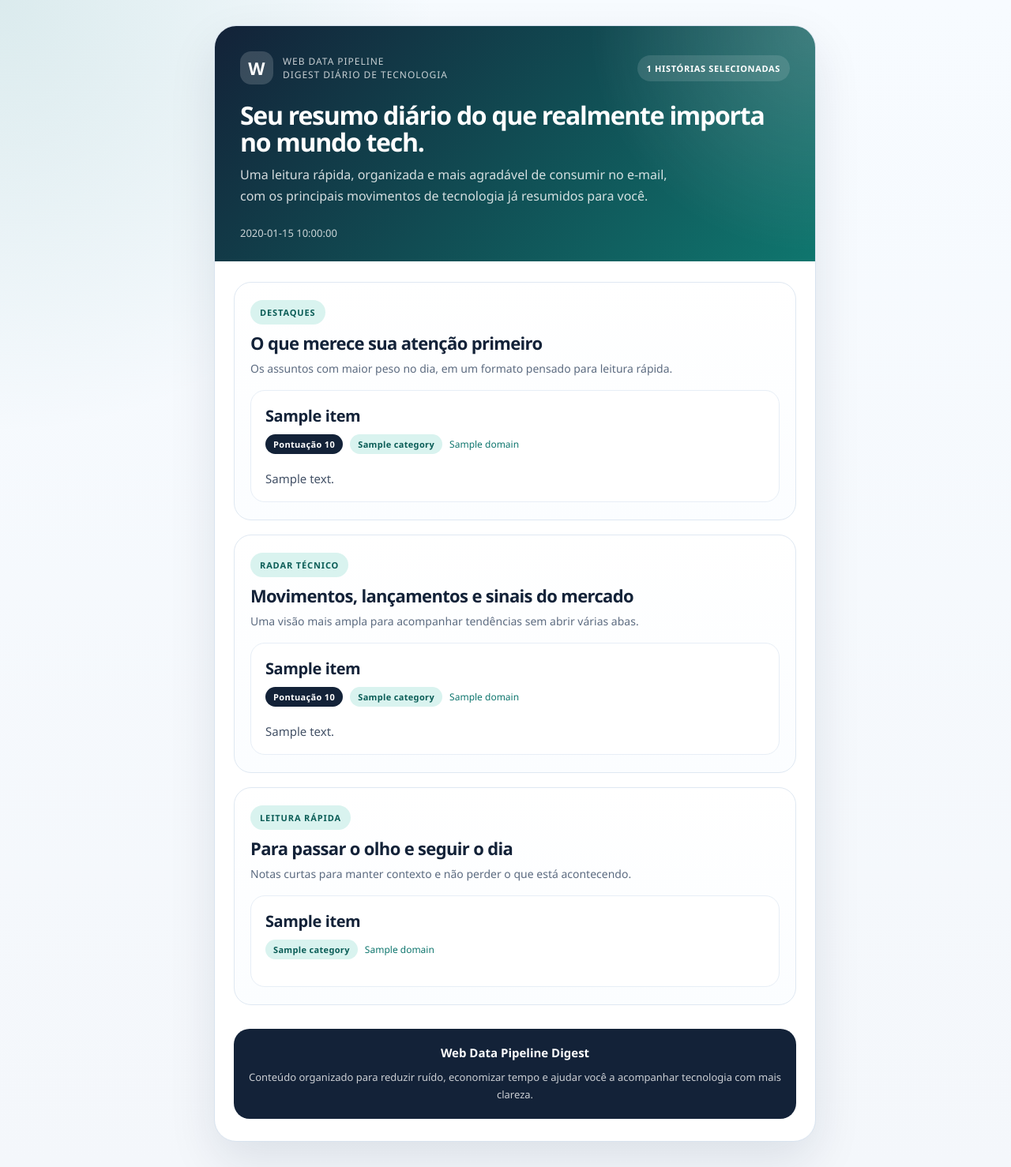
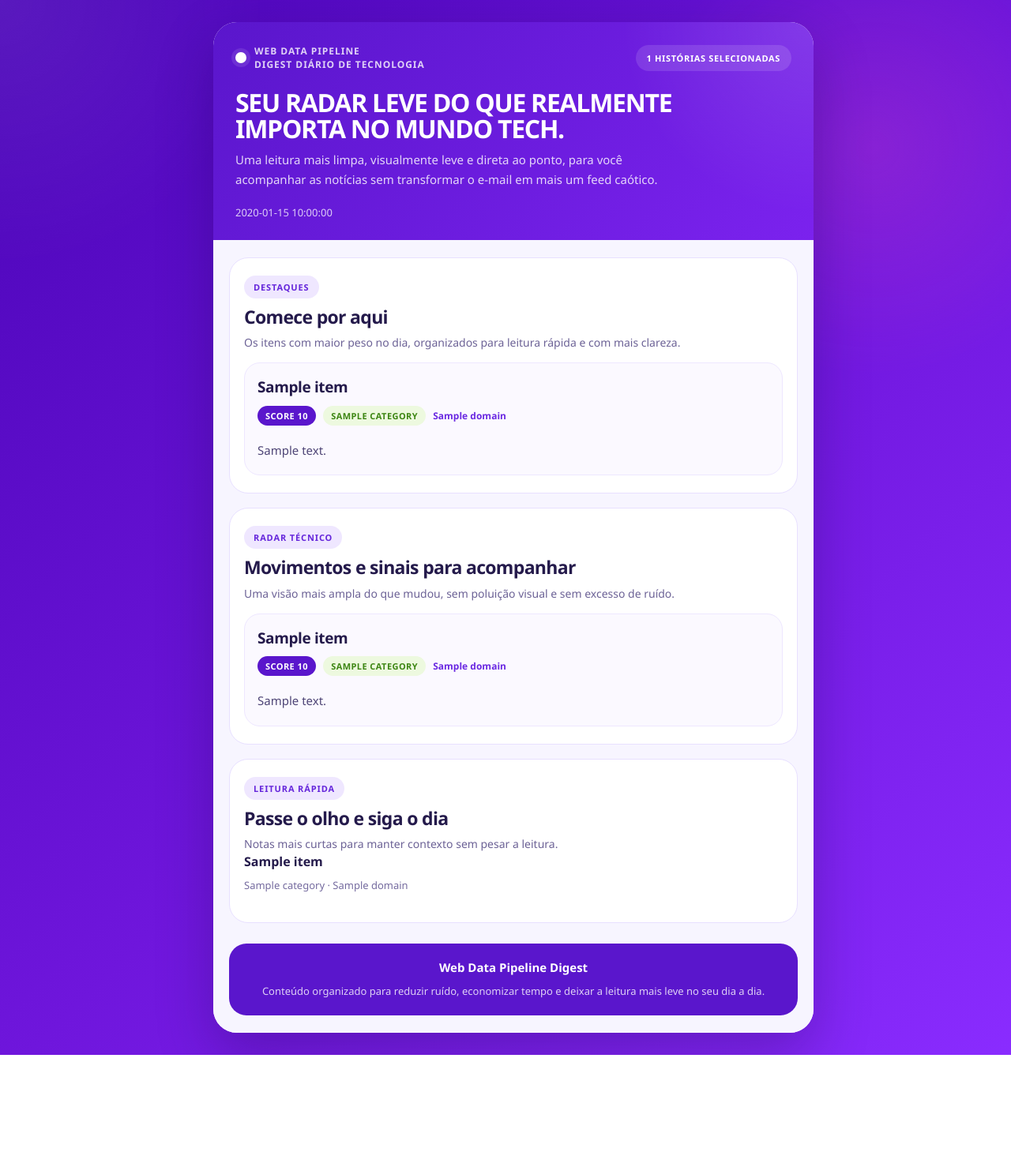
Before and after one commit to only-dpp/web-data-pipeline, a FastAPI app: template app/templates/digest_email.html in a window 1280 px wide. Shown: the whole page at 79% size. After the commit the page ends 1336 px from the top, so only its background shows below. Run offline with FastAPI, Linux system fonts and the light colour scheme; the template is opened without the code that fills it: most values are stand-ins (such as "Sample title", 1, 10 or a date in 2020); parts of the project's set-up code (start-up, migrations or seed data) failed here and were passed over.

Commit message:
modificação no layout do digest por email

```diff
--- a/app/templates/digest_email.html
+++ b/app/templates/digest_email.html
@@ -8,38 +8,38 @@
 body{
     margin:0;
     padding:0;
-    background:#f4f7fb;
-    color:#0e1a2b;
-    font-family:"IBM Plex Sans","Segoe UI",Arial,sans-serif;
+    background:#5a16cc;
+    color:#1d1742;
+    font-family:"Segoe UI",Arial,sans-serif;
 }
 
 a{
-    color:#0f766e;
+    color:#5b2bd6;
 }
 
 .email-shell{
     width:100%;
-    padding:32px 12px;
+    padding:28px 10px;
     background:
-        radial-gradient(circle at top left, rgba(15,118,110,0.12), transparent 28%),
-        linear-gradient(180deg, #f7fbff 0%, #f4f7fb 100%);
+        radial-gradient(circle at top left, rgba(255,255,255,0.08), transparent 18%),
+        radial-gradient(circle at 85% 14%, rgba(255,91,189,0.18), transparent 18%),
+        linear-gradient(135deg, #4b05b8 0%, #6f16dc 52%, #8a2cff 100%);
 }
 
 .email-card{
     max-width:760px;
     margin:0 auto;
-    background:#ffffff;
-    border:1px solid #d8e3ef;
-    border-radius:28px;
+    border-radius:30px;
     overflow:hidden;
-    box-shadow:0 24px 60px rgba(11, 32, 57, 0.10);
+    background:#f7f5ff;
+    box-shadow:0 28px 70px rgba(24, 0, 72, 0.28);
 }
 
 .hero{
-    padding:32px 32px 26px;
+    padding:28px 28px 24px;
     background:
-        radial-gradient(circle at top right, rgba(255,255,255,0.20), transparent 35%),
-        linear-gradient(135deg, #132238 0%, #0f766e 100%);
+        radial-gradient(circle at top right, rgba(255,255,255,0.12), transparent 30%),
+        linear-gradient(135deg, #5a16cc 0%, #7b22ee 100%);
     color:#ffffff;
 }
 
@@ -53,94 +53,87 @@
 .brand{
     display:flex;
     align-items:center;
-    gap:12px;
+    gap:10px;
 }
 
 .brand-mark{
-    width:42px;
-    height:42px;
-    border-radius:14px;
-    display:inline-block;
-    background:rgba(255,255,255,0.16);
-    color:#ffffff;
-    font-size:22px;
-    line-height:42px;
-    text-align:center;
-    font-weight:800;
-    font-family:"Manrope","Segoe UI",Arial,sans-serif;
+    width:14px;
+    height:14px;
+    border-radius:50%;
+    background:#ffffff;
+    box-shadow:0 0 0 5px rgba(255,255,255,0.10);
 }
 
 .brand-copy{
     font-size:12px;
     line-height:1.45;
-    color:rgba(255,255,255,0.76);
+    color:rgba(255,255,255,0.80);
     text-transform:uppercase;
     letter-spacing:0.08em;
+    font-weight:700;
 }
 
 .hero-pill{
     display:inline-block;
-    padding:9px 12px;
+    padding:9px 14px;
     border-radius:999px;
     background:rgba(255,255,255,0.12);
     color:#ffffff;
     font-size:11px;
-    font-weight:700;
+    font-weight:800;
     letter-spacing:0.06em;
     text-transform:uppercase;
 }
 
 .hero-title{
-    margin:22px 0 12px;
+    margin:22px 0 10px;
+    max-width:560px;
     font-size:32px;
     line-height:1.05;
     font-weight:800;
     letter-spacing:-0.04em;
-    font-family:"Manrope","Segoe UI",Arial,sans-serif;
+    text-transform:uppercase;
 }
 
 .hero-text{
     margin:0;
-    font-size:16px;
+    max-width:560px;
+    font-size:15px;
     line-height:1.7;
     color:rgba(255,255,255,0.82);
-    max-width:560px;
 }
 
 .hero-meta{
-    margin-top:22px;
+    margin-top:18px;
     font-size:13px;
     line-height:1.6;
     color:rgba(255,255,255,0.78);
 }
 
 .content{
-    padding:26px 24px 30px;
+    padding:22px 20px 26px;
+    background:#f7f5ff;
 }
 
 .section{
     margin-top:18px;
-    padding:22px 20px;
-    border:1px solid #dfe8f2;
-    border-radius:22px;
-    background:linear-gradient(180deg, #ffffff 0%, #fbfdff 100%);
+    padding:22px 18px;
+    border-radius:24px;
+    background:#ffffff;
+    border:1px solid #e8e0ff;
 }
 
 .section:first-child{
     margin-top:0;
 }
 
-.section-header{
-    margin-bottom:16px;
-}
-
 .section-kicker{
     display:inline-block;
     margin-bottom:10px;
-    padding:8px 12px;
+    padding:7px 12px;
     border-radius:999px;
-    background:#d9f3ef;
-    color:#0b5d57;
+    background:#efe7ff;
+    color:#6526db;
     font-size:11px;
     font-weight:800;
     letter-spacing:0.08em;
@@ -149,27 +142,26 @@
 
 .section-title{
     margin:0;
-    font-size:22px;
-    line-height:1.2;
+    font-size:23px;
+    line-height:1.15;
+    letter-spacing:-0.03em;
+    color:#241a4b;
     font-weight:800;
-    letter-spacing:-0.03em;
-    color:#132238;
-    font-family:"Manrope","Segoe UI",Arial,sans-serif;
 }
 
 .section-subtitle{
     margin:8px 0 0;
-    color:#5c6b80;
+    color:#6c6296;
     font-size:14px;
-    line-height:1.6;
+    line-height:1.65;
 }
 
 .article{
     margin-top:14px;
-    padding:18px 18px 16px;
-    border-radius:18px;
-    background:#ffffff;
-    border:1px solid #e7eef6;
+    padding:18px 16px;
+    border-radius:20px;
+    background:#fbf9ff;
+    border:1px solid #eee7ff;
 }
 
 .article:first-of-type{
@@ -178,15 +170,14 @@
 
 .article-title{
     margin:0 0 10px;
-    font-size:20px;
+    font-size:19px;
     line-height:1.35;
+    letter-spacing:-0.02em;
     font-weight:800;
-    letter-spacing:-0.02em;
-    font-family:"Manrope","Segoe UI",Arial,sans-serif;
 }
 
 .article-title a{
-    color:#132238;
+    color:#241a4b;
     text-decoration:none;
 }
 
@@ -198,7 +189,7 @@
     margin-bottom:12px;
     font-size:12px;
     line-height:1.5;
-    color:#5c6b80;
+    color:#766ca1;
 }
 
 .badge{
@@ -209,40 +200,69 @@
     font-size:11px;
     line-height:1;
     font-weight:800;
-    letter-spacing:0.03em;
+    letter-spacing:0.04em;
+    text-transform:uppercase;
 }
 
 .badge-score{
-    background:#132238;
+    background:#5a16cc;
     color:#ffffff;
 }
 
 .badge-category{
-    background:#d9f3ef;
-    color:#0b5d57;
+    background:#edf9df;
+    color:#3d8613;
 }
 
 .domain{
-    color:#0f766e;
+    color:#6b2ae2;
     text-decoration:none;
+    font-weight:700;
 }
 
 .summary{
     margin:0;
     font-size:15px;
     line-height:1.75;
-    color:#435166;
+    color:#4f4677;
+}
+
+.quick-link{
+    display:block;
+    padding:14px 0;
+    border-top:1px solid #eee7ff;
+    text-decoration:none;
+}
+
+.quick-link:first-of-type{
+    padding-top:0;
+    border-top:none;
+}
+
+.quick-link strong{
+    display:block;
+    margin-bottom:6px;
+    color:#241a4b;
+    font-size:16px;
+    line-height:1.45;
+}
+
+.quick-link span{
+    color:#756b9f;
+    font-size:13px;
+    line-height:1.5;
 }
 
 .footer{
-    padding:0 24px 28px;
+    padding:0 20px 22px;
+    background:#f7f5ff;
 }
 
 .footer-card{
     padding:18px 18px 20px;
-    border-radius:20px;
-    background:#132238;
-    color:rgba(255,255,255,0.78);
+    border-radius:22px;
+    background:#5a16cc;
+    color:rgba(255,255,255,0.80);
     font-size:13px;
     line-height:1.7;
     text-align:center;
@@ -253,7 +273,6 @@
     margin-bottom:6px;
     color:#ffffff;
     font-size:15px;
-    font-family:"Manrope","Segoe UI",Arial,sans-serif;
 }
 
 @media only screen and (max-width: 640px){
@@ -262,15 +281,15 @@
     }
 
     .hero{
-        padding:24px 20px 22px;
+        padding:22px 20px 20px;
     }
 
     .content{
-        padding:18px 16px 22px;
+        padding:16px 14px 20px;
     }
 
     .footer{
-        padding:0 16px 18px;
+        padding:0 14px 16px;
     }
 
     .brand-row{
@@ -282,7 +301,7 @@
     }
 
     .hero-title{
-        font-size:28px;
+        font-size:27px;
     }
 
     .article-title{
@@ -297,7 +316,7 @@
         <div class="hero">
             <div class="brand-row">
                 <div class="brand">
-                    <div class="brand-mark">W</div>
+                    <div class="brand-mark"></div>
                     <div class="brand-copy">
                         Web Data Pipeline<br>
                         Digest diário de tecnologia
@@ -306,18 +325,16 @@
                 <div class="hero-pill">{{ digest.meta.selected_count }} histórias selecionadas</div>
             </div>
 
-            <div class="hero-title">Seu resumo diário do que realmente importa no mundo tech.</div>
-            <p class="hero-text">Uma leitura rápida, organizada e mais agradável de consumir no e-mail, com os principais movimentos de tecnologia já resumidos para você.</p>
+            <div class="hero-title">Seu radar leve do que realmente importa no mundo tech.</div>
+            <p class="hero-text">Uma leitura mais limpa, visualmente leve e direta ao ponto, para você acompanhar as notícias sem transformar o e-mail em mais um feed caótico.</p>
             <div class="hero-meta">{{ now }}</div>
         </div>
 
         <div class="content">
             <div class="section">
-                <div class="section-header">
-                    <div class="section-kicker">Destaques</div>
-                    <h2 class="section-title">O que merece sua atenção primeiro</h2>
-                    <p class="section-subtitle">Os assuntos com maior peso no dia, em um formato pensado para leitura rápida.</p>
-                </div>
+                <div class="section-kicker">Destaques</div>
+                <h2 class="section-title">Comece por aqui</h2>
+                <p class="section-subtitle">Os itens com maior peso no dia, organizados para leitura rápida e com mais clareza.</p>
 
                 {% for item in digest.highlights %}
                 <div class="article">
@@ -326,7 +343,7 @@
                     </div>
 
                     <div class="meta-row">
-                        <span class="badge badge-score">Pontuação {{ item.final_score }}</span>
+                        <span class="badge badge-score">Score {{ item.final_score }}</span>
                         <span class="badge badge-category">{{ item.category }}</span>
                         <a class="domain" href="{{ item.url }}">{{ item.domain }}</a>
                     </div>
@@ -339,11 +356,9 @@
             </div>
 
             <div class="section">
-                <div class="section-header">
-                    <div class="section-kicker">Radar técnico</div>
-                    <h2 class="section-title">Movimentos, lançamentos e sinais do mercado</h2>
-                    <p class="section-subtitle">Uma visão mais ampla para acompanhar tendências sem abrir várias abas.</p>
-                </div>
+                <div class="section-kicker">Radar técnico</div>
+                <h2 class="section-title">Movimentos e sinais para acompanhar</h2>
+                <p class="section-subtitle">Uma visão mais ampla do que mudou, sem poluição visual e sem excesso de ruído.</p>
 
                 {% for item in digest.technical_radar %}
                 <div class="article">
@@ -352,7 +367,7 @@
                     </div>
 
                     <div class="meta-row">
-                        <span class="badge badge-score">Pontuação {{ item.final_score }}</span>
+                        <span class="badge badge-score">Score {{ item.final_score }}</span>
                         <span class="badge badge-category">{{ item.category }}</span>
                         <a class="domain" href="{{ item.url }}">{{ item.domain }}</a>
                     </div>
@@ -365,23 +380,15 @@
             </div>
 
             <div class="section">
-                <div class="section-header">
-                    <div class="section-kicker">Leitura rápida</div>
-                    <h2 class="section-title">Para passar o olho e seguir o dia</h2>
-                    <p class="section-subtitle">Notas curtas para manter contexto e não perder o que está acontecendo.</p>
-                </div>
+                <div class="section-kicker">Leitura rápida</div>
+                <h2 class="section-title">Passe o olho e siga o dia</h2>
+                <p class="section-subtitle">Notas mais curtas para manter contexto sem pesar a leitura.</p>
 
                 {% for item in digest.quick_reads %}
-                <div class="article">
-                    <div class="article-title">
-                        <a href="{{ item.url }}">{{ item.title }}</a>
-                    </div>
-
-                    <div class="meta-row">
-                        <span class="badge badge-category">{{ item.category }}</span>
-                        <a class="domain" href="{{ item.url }}">{{ item.domain }}</a>
-                    </div>
-                </div>
+                <a class="quick-link" href="{{ item.url }}">
+                    <strong>{{ item.title }}</strong>
+                    <span>{{ item.category }} · {{ item.domain }}</span>
+                </a>
                 {% endfor %}
             </div>
         </div>
@@ -389,7 +396,7 @@
         <div class="footer">
             <div class="footer-card">
                 <strong>Web Data Pipeline Digest</strong>
-                Conteúdo organizado para reduzir ruído, economizar tempo e ajudar você a acompanhar tecnologia com mais clareza.
+                Conteúdo organizado para reduzir ruído, economizar tempo e deixar a leitura mais leve no seu dia a dia.
             </div>
         </div>
     </div>
```
